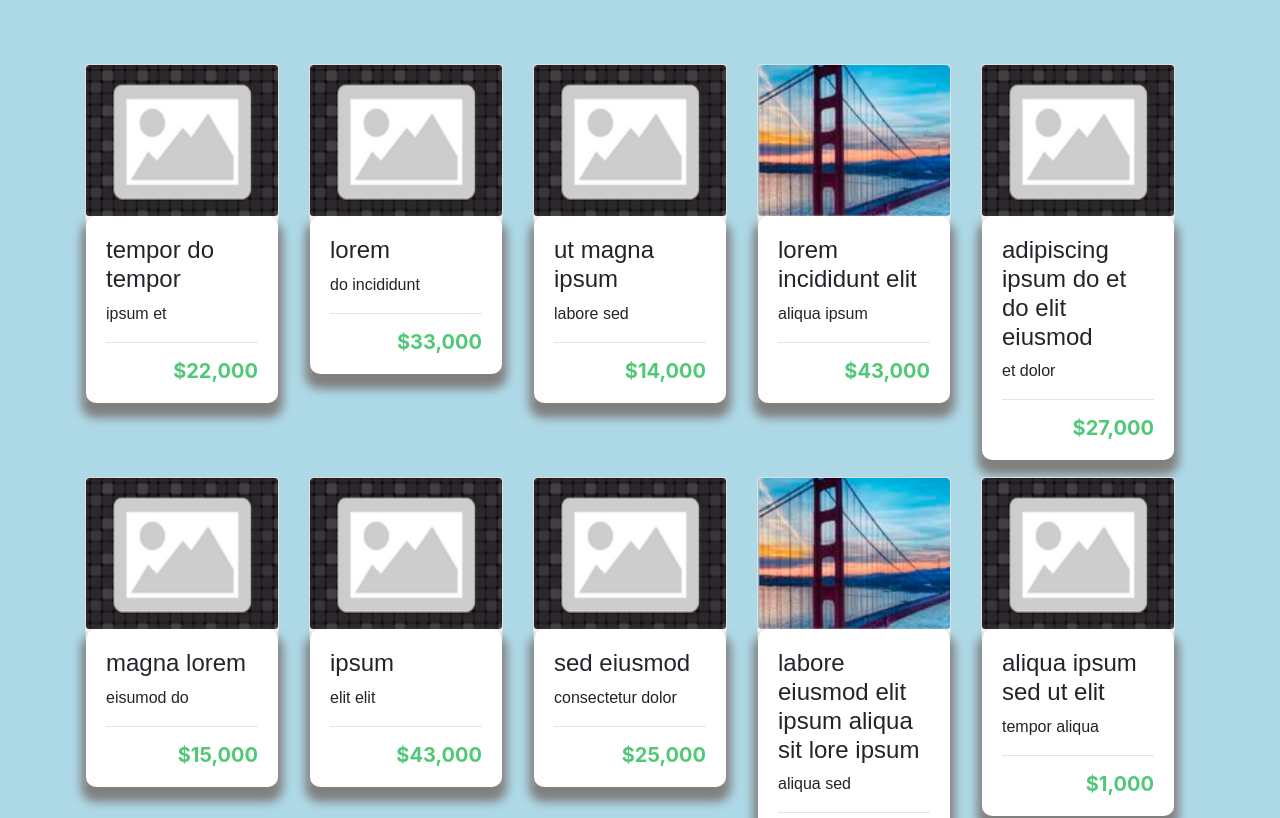
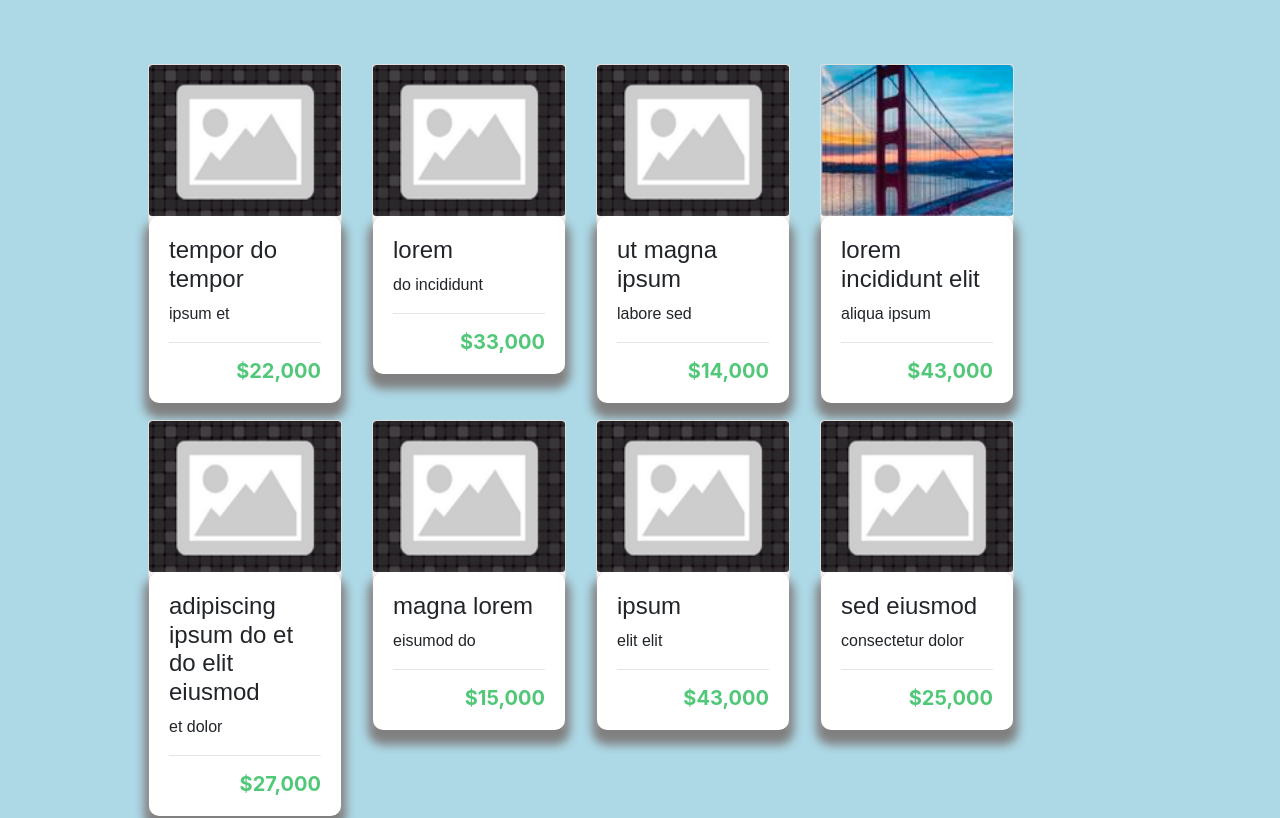
Before and after one commit to Jhowardschimmel/glowing-jellyfish, a React (Create React App) app: page / in a window 1280 px wide. Shown: the top 818 px of the page. Built offline with nearby package versions, Linux system fonts and the light colour scheme.

Commit message:
Fix row margin

```diff
--- a/src/App.js
+++ b/src/App.js
@@ -8,8 +8,8 @@ import './App.css';
 function App() {
   return (
     <div className="App">
-      <Container className=" main-container m-5">
-        <Row xs={12}>
+      <Container className="main-container">
+        <Row xs={12} className="m-5">
           {Inventory.map((item, index) =>
             <Col key={index} className="item">
               <ItemCard heading={item.Heading} subheading={item.Subheading} price={item.Price} bridge={item.showBridge} />
```
